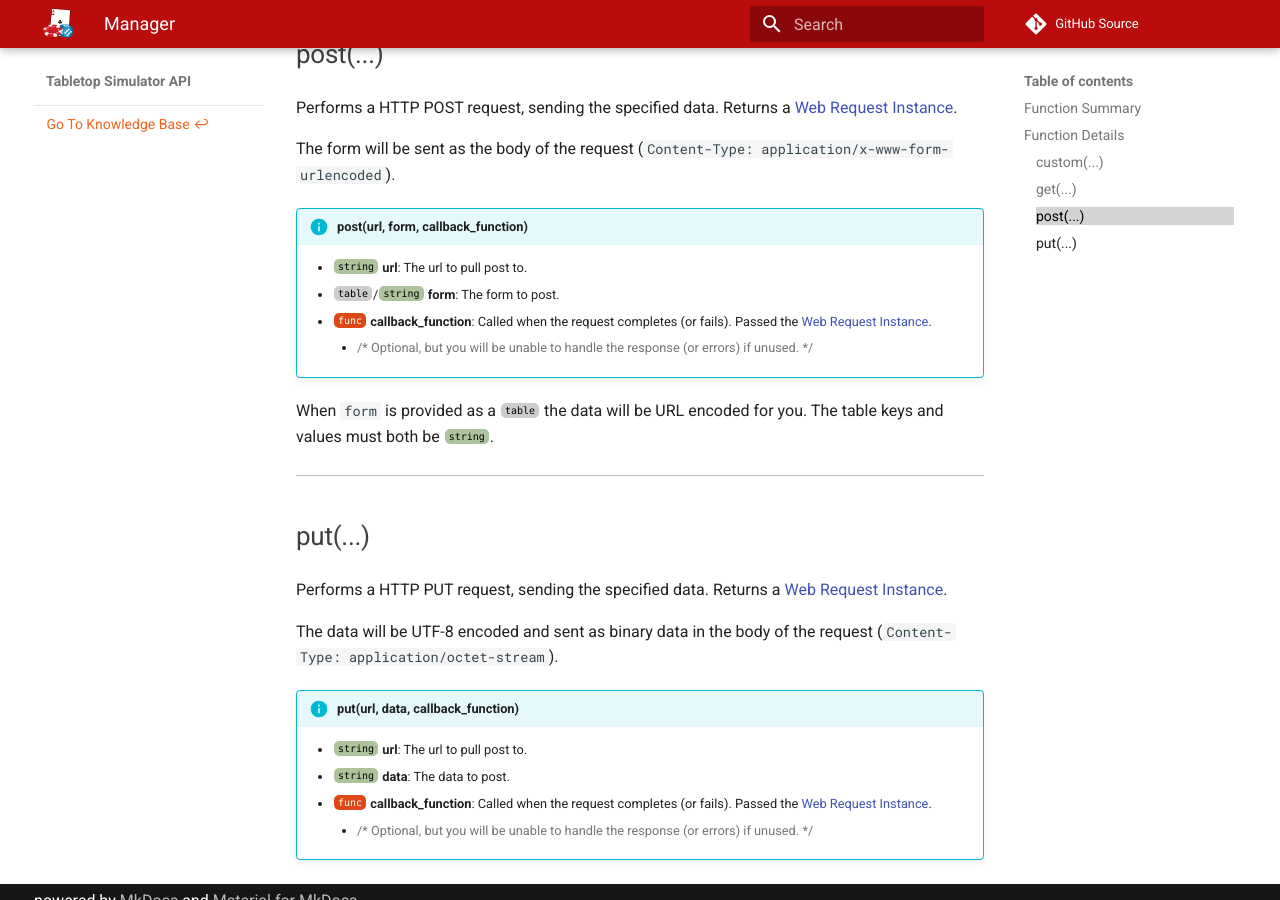
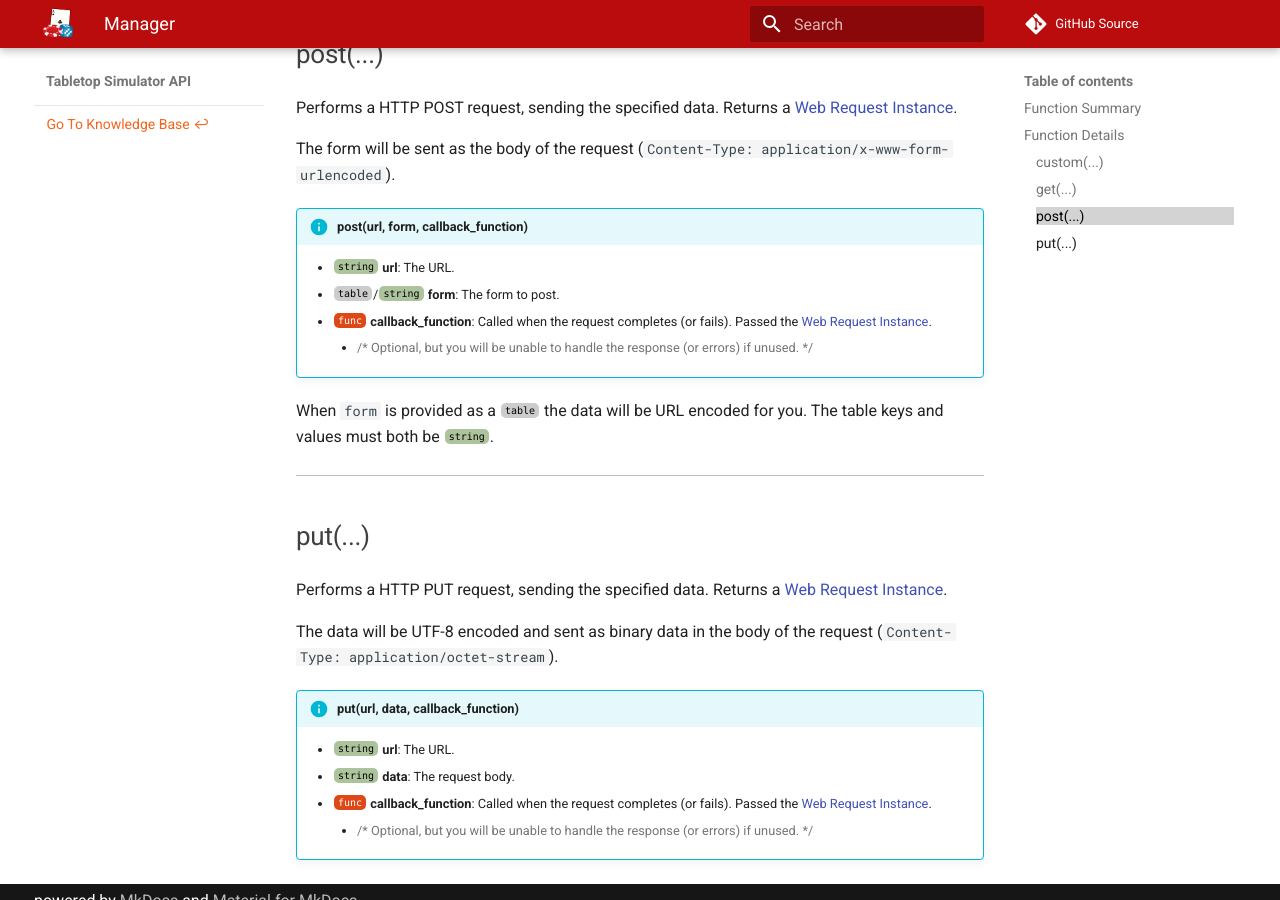
Before and after one commit to Berserk-Games/Tabletop-Simulator-API, an MkDocs documentation site: the page built from docs/webrequest/manager.md, in a window 1280 px wide and 900 px high, scrolled down 2912 px. Built offline with MkDocs 1.6.1 and Material for MkDocs 9.7.7, drawn with Linux system fonts in a browser that asks for light colours; comment, search, counter and statistics services are not loaded.

Commit message:
Minor WebRequest improvements

```diff
--- a/docs/webrequest/manager.md
+++ b/docs/webrequest/manager.md
@@ -123,7 +123,7 @@ Performs a HTTP POST request, sending the specified data. Returns a [Web Request
 The form will be sent as the body of the request (`Content-Type: application/x-www-form-urlencoded`).
 
 !!!info "post(url, form, callback_function)"
-    * [<span class="tag str"></span>](../types.md) **url**: The url to pull post to.
+    * [<span class="tag str"></span>](../types.md) **url**: The URL.
     * [<span class="tag tab"></span>](../types.md)/[<span class="tag str"></span>](../types.md) **form**: The form to post.
     * [<span class="tag fun"></span>](../types.md#function) **callback_function**: Called when the request completes (or fails). Passed the [Web Request Instance](instance.md).
         * {>>Optional, but you will be unable to handle the response (or errors) if unused.<<}
@@ -141,7 +141,7 @@ Performs a HTTP PUT request, sending the specified data. Returns a [Web Request
 The data will be UTF-8 encoded and sent as binary data in the body of the request (`Content-Type: application/octet-stream`).
 
 !!!info "put(url, data, callback_function)"
-    * [<span class="tag str"></span>](../types.md) **url**: The url to pull post to.
-    * [<span class="tag str"></span>](../types.md) **data**: The data to post.
+    * [<span class="tag str"></span>](../types.md) **url**: The URL.
+    * [<span class="tag str"></span>](../types.md) **data**: The request body.
     * [<span class="tag fun"></span>](../types.md#function) **callback_function**: Called when the request completes (or fails). Passed the [Web Request Instance](instance.md).
         * {>>Optional, but you will be unable to handle the response (or errors) if unused.<<}
```
